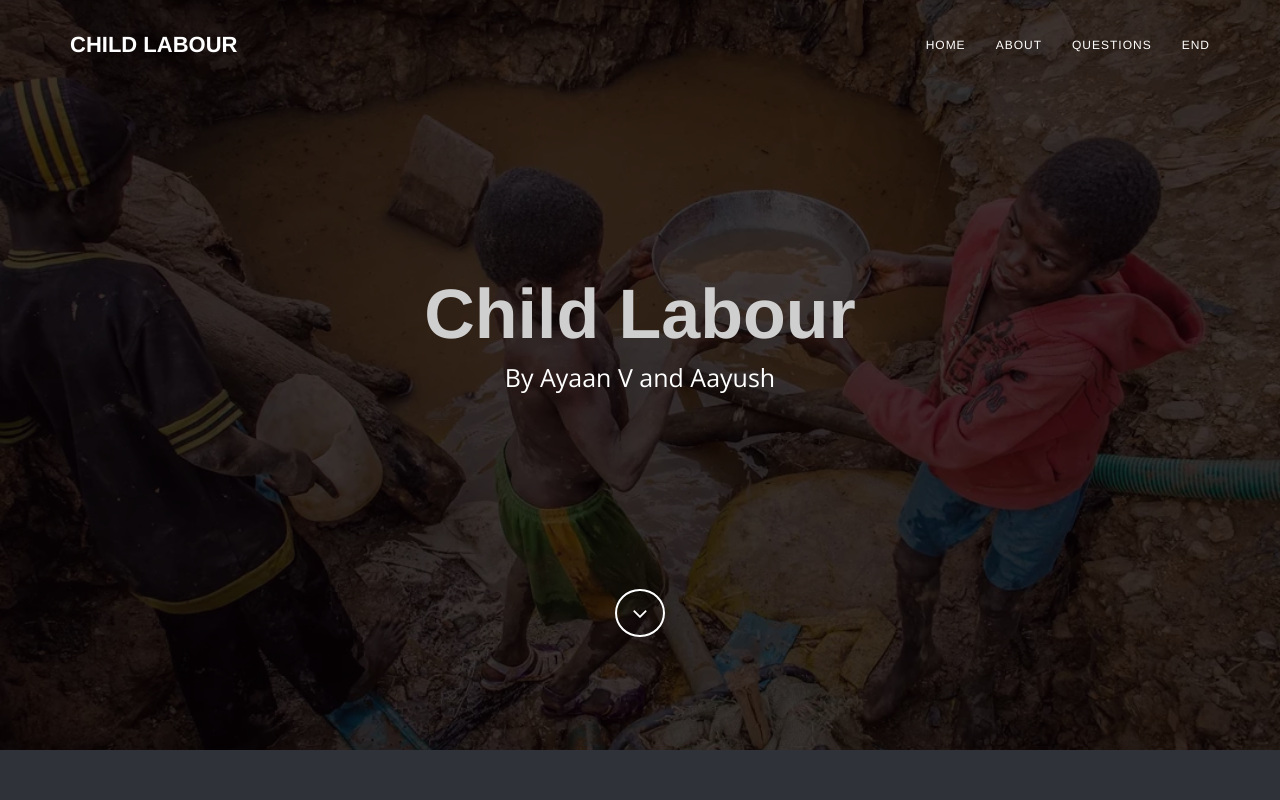
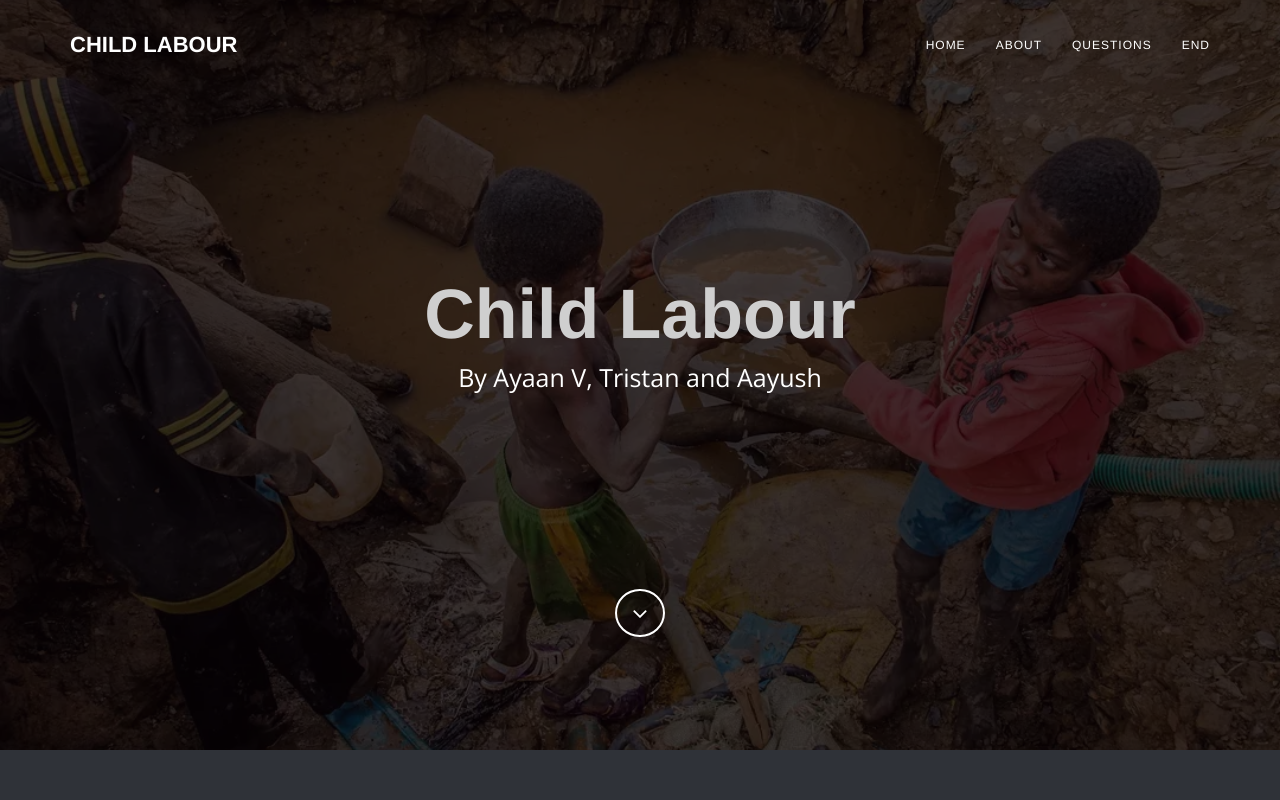
Before and after one commit to ayaanvasudeva/Chlid-labour, a plain HTML site: page index.html in a window 1280 px wide. Shown: the top 800 px of the page. Drawn offline with nearby package versions, Linux system fonts and the light colour scheme; some packages are replaced by stand-ins of ours; a script that the page names is missing.

Commit message:
update name

```diff
--- a/index.html
+++ b/index.html
@@ -40,7 +40,7 @@
     <div class="layer">
         <div class="content">
             <h1> <strong><span class="title">Child Labour</span></strong></h1>
-            <p class="lead">By Ayaan V and Aayush</p>
+            <p class="lead">By Ayaan V, Tristan and Aayush</p>
             <a href="#about" class="fa fa-angle-down scroll-nav"></a>
         </div>
     </div>
```
